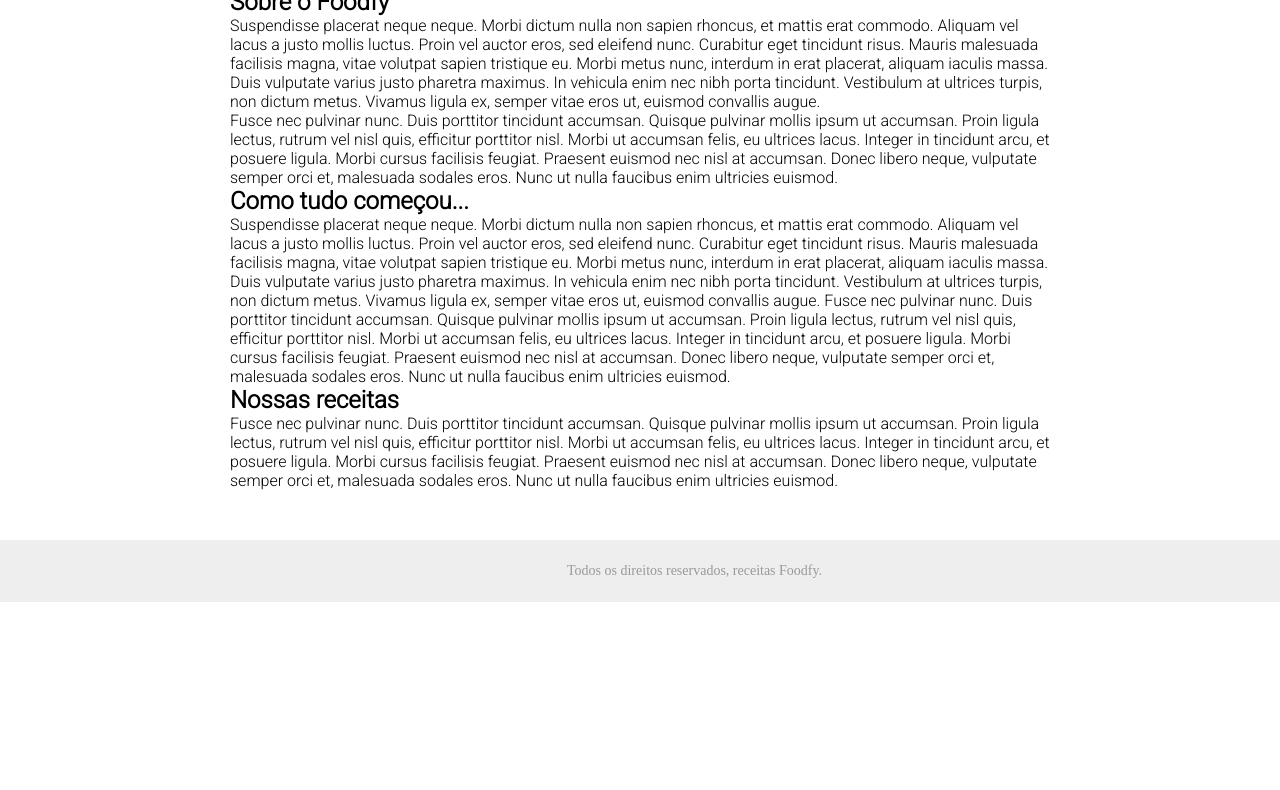
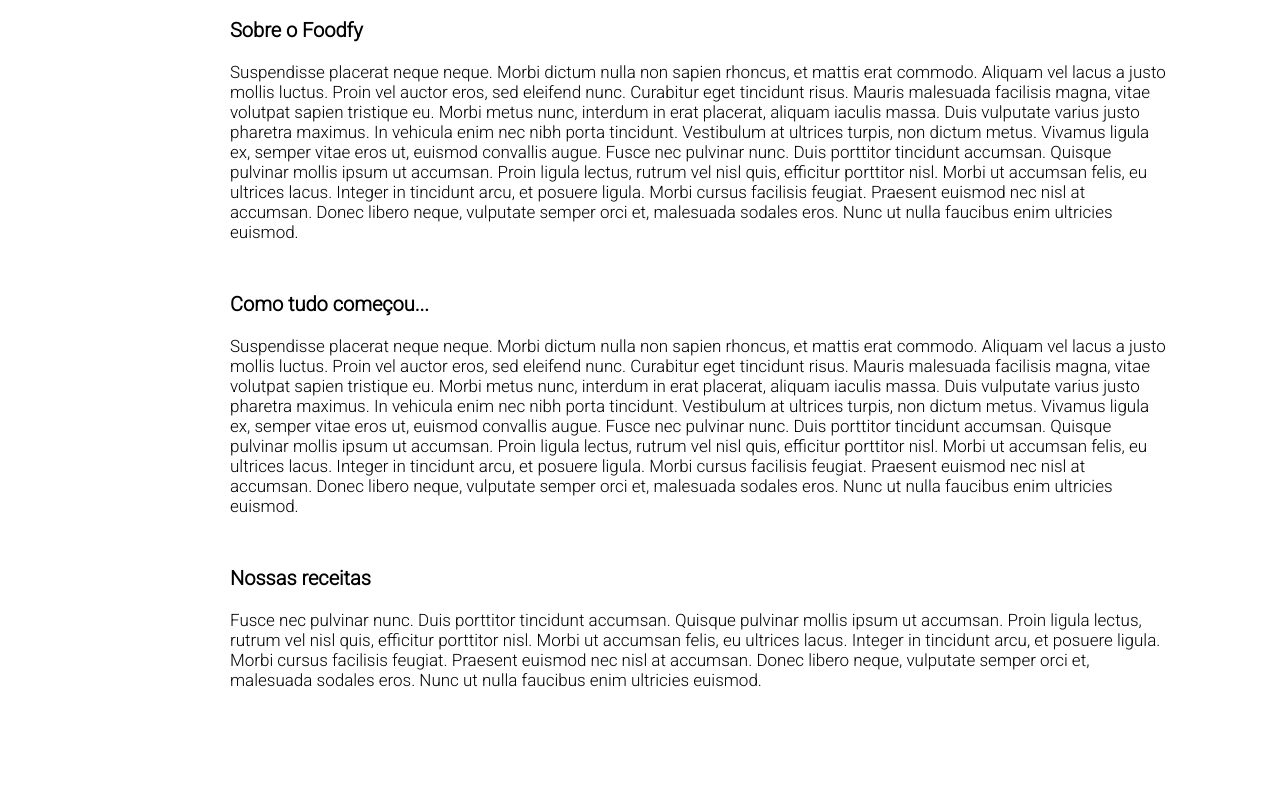
Before and after one commit to helenamkopp/foodyfy_v1, a plain HTML site: page sobre.html in a window 1280 px wide. Shown: the part 79-869 px from the top of the page. Before the commit the page ends 800 px from the top, so only its background shows below. Drawn offline with Linux system fonts and the light colour scheme.

Commit message:
dia dois

```diff
--- a/sobre.css
+++ b/sobre.css
@@ -18,19 +18,17 @@
     margin-right: 30px;
     margin-left: 122.4px;
 }
-
-.conteudo .h2 {
-    height: 28px;
-    width: 164px;
-    font-size: 24px;
+.conteudo h2 {
     margin-top: 30px;
     margin-bottom: 20px;
+    font-size: 20px;
+    height: 24px;
+    width: 202px;
 }
-.conteudo .p{
-    height: 280px;
+.conteudo p {
+    height: 200px;
     width: 940px;
-    font-size: 18px;
-    color: #444444;
+    font-size: 17px;
 }
 .footer {
     height: 62px;
--- a/sobre.html
+++ b/sobre.html
@@ -21,7 +21,6 @@
 
         <div class="conteudo">
             <h2>Sobre o Foodfy</h2>
-            <div>
             <p>Suspendisse placerat neque neque. Morbi dictum nulla non sapien rhoncus, et mattis erat commodo.
                 Aliquam vel
                 lacus a justo mollis luctus. Proin vel auctor eros, sed eleifend nunc. Curabitur eget tincidunt
@@ -30,8 +29,8 @@
                 aliquam iaculis massa.
                 Duis vulputate varius justo pharetra maximus. In vehicula enim nec nibh porta tincidunt. Vestibulum
                 at ultrices turpis,
-                    non dictum metus. Vivamus ligula ex, semper vitae eros ut, euismod convallis augue.</p>
-                <p>
+                non dictum metus. Vivamus ligula ex, semper vitae eros ut, euismod convallis augue.
+
                 Fusce nec pulvinar nunc. Duis porttitor tincidunt accumsan. Quisque pulvinar mollis ipsum ut
                 accumsan. Proin ligula
                 lectus, rutrum vel nisl quis, efficitur porttitor nisl. Morbi ut accumsan felis, eu ultrices lacus.
@@ -39,10 +38,9 @@
                 posuere ligula. Morbi cursus facilisis feugiat. Praesent euismod nec nisl at accumsan. Donec libero
                 neque, vulputate
                 semper orci et, malesuada sodales eros. Nunc ut nulla faucibus enim ultricies euismod.</p>
-            </div>
-
             <h2>Como tudo começou...</h2>
-            <p>Suspendisse placerat neque neque. Morbi dictum nulla non sapien rhoncus, et mattis erat commodo. Aliquam
+            <p>
+                Suspendisse placerat neque neque. Morbi dictum nulla non sapien rhoncus, et mattis erat commodo. Aliquam
                 vel
                 lacus a justo mollis luctus. Proin vel auctor eros, sed eleifend nunc. Curabitur eget tincidunt risus.
                 Mauris malesuada
@@ -57,20 +55,22 @@
                 Integer in tincidunt arcu, et
                 posuere ligula. Morbi cursus facilisis feugiat. Praesent euismod nec nisl at accumsan. Donec libero
                 neque, vulputate
-                semper orci et, malesuada sodales eros. Nunc ut nulla faucibus enim ultricies euismod.</p>
-
-
+                semper orci et, malesuada sodales eros. Nunc ut nulla faucibus enim ultricies euismod.
+            </p>
             <h2>Nossas receitas</h2>
-            <p>Fusce nec pulvinar nunc. Duis porttitor tincidunt accumsan. Quisque pulvinar mollis ipsum ut accumsan.
+            <p>
+                Fusce nec pulvinar nunc. Duis porttitor tincidunt accumsan. Quisque pulvinar mollis ipsum ut accumsan.
                 Proin ligula
                 lectus, rutrum vel nisl quis, efficitur porttitor nisl. Morbi ut accumsan felis, eu ultrices lacus.
                 Integer in tincidunt arcu, et
                 posuere ligula. Morbi cursus facilisis feugiat. Praesent euismod nec nisl at accumsan. Donec libero
                 neque, vulputate
-                semper orci et, malesuada sodales eros. Nunc ut nulla faucibus enim ultricies euismod.</p>
+                semper orci et, malesuada sodales eros. Nunc ut nulla faucibus enim ultricies euismod.
+            </p>
+
+
         </div>
-        <div class="desenvolvimento"></div>
-        <div class="fim"></div>
+
 
 
 
```
Also changed, not shown: receitas.css (added). Lines whose indentation alone changed are shown as unchanged.
